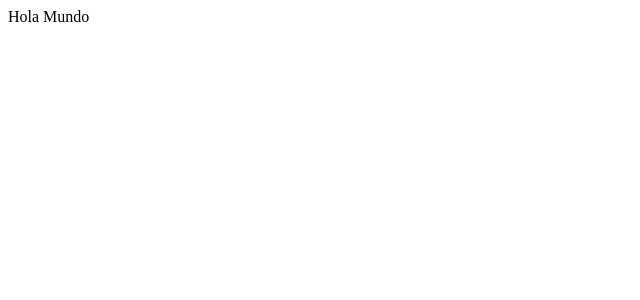
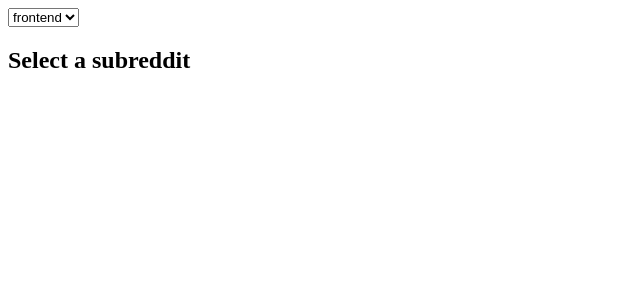
Before and after one commit to gilsantosjulian/x-state, a React (Create React App) app: page / in a window 1280 px wide. Shown: the top 300 px of the page, without its empty margins (0-640 px from the left). Built offline with nearby package versions, Linux system fonts and the light colour scheme.

Commit message:
feat(app.jsx/redditMachine.js) get subreddits by reddit

```diff
--- a/src/app.jsx
+++ b/src/app.jsx
@@ -1,11 +1,40 @@
 import React from 'react';
+import { useMachine } from '@xstate/react';
+import { redditMachine } from './machines/redditMachine';
 
-class App extends React.Component {
-  render() {
-    console.log('entra');
+const subredits = ['frontend', 'reactjs', 'vuejs'];
 
-    return <div>Hola Mundo</div>;
-  }
-}
+const App = () => {
+  const [ state, send ] = useMachine(redditMachine);
+  const { subreddit, posts } = state.context;
+
+  return (
+    <main>
+      <header>
+        <select
+          onChange={e => {
+            send('SELECT', { name: e.target.value });
+          }}
+        >
+          {subredits.map(subreddit => {
+            return <option key={subreddit}>{subreddit}</option>;
+          })}
+        </select>
+      </header>
+
+      <section>
+        <h1>{state.matches('idle') ? 'Select a subreddit' : subreddit}</h1>
+        {state.matches({ selected: 'loading' }) && <div>Loading...</div>}
+        {state.matches({ selected: 'loaded' }) &&
+          <ul>
+          {posts.map(post => (
+            <li key={post.title}>{post.title}</li>
+          ))}
+          </ul>
+        }
+      </section>
+    </main>
+  );
+};
 
 export default App;
--- a/src/machines/redditMachine.js
+++ b/src/machines/redditMachine.js
@@ -42,11 +42,6 @@ export const redditMachine = Machine({
   }
 });
 
-const selectEvent = {
-  type: 'SELECT', // event type
-  name: 'reactjs' // subreddit name
-};
-
 function invokeFetchSubreddit(context) {
   const { subreddit } = context;
 
```
